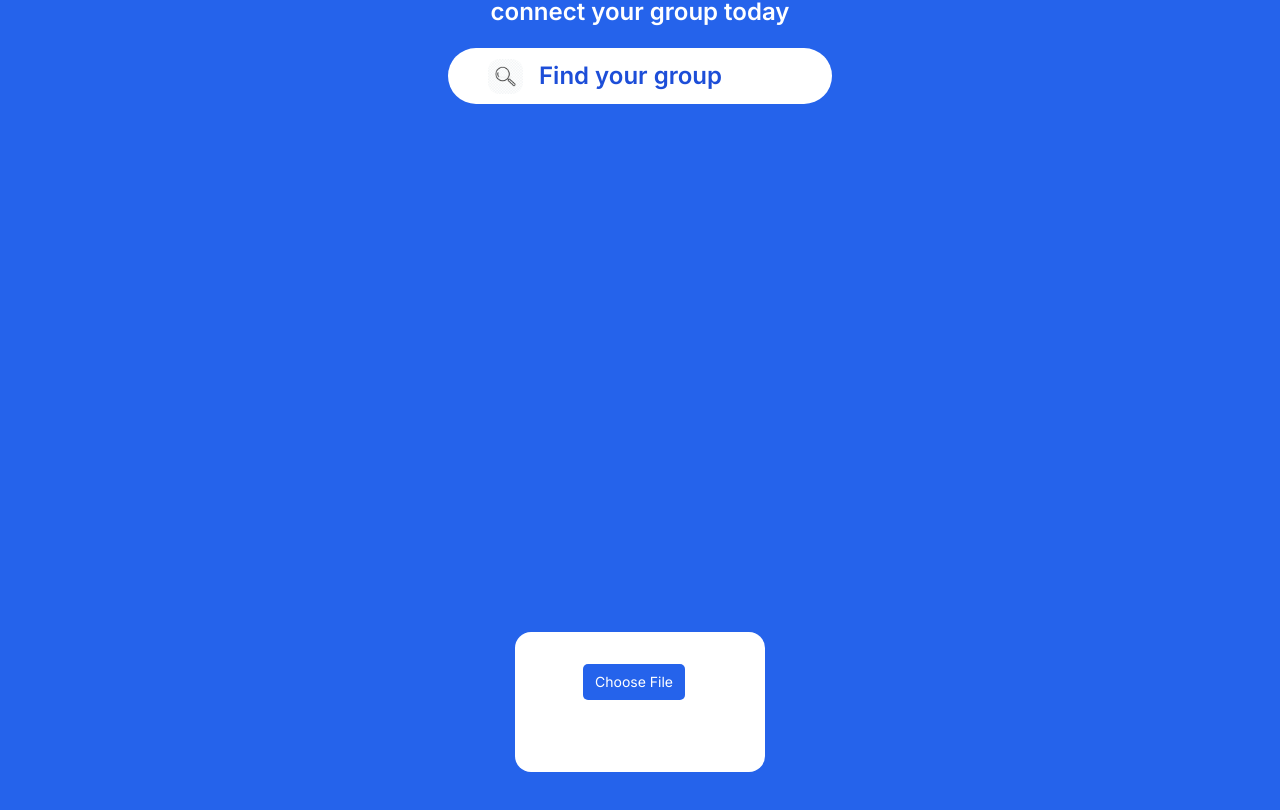
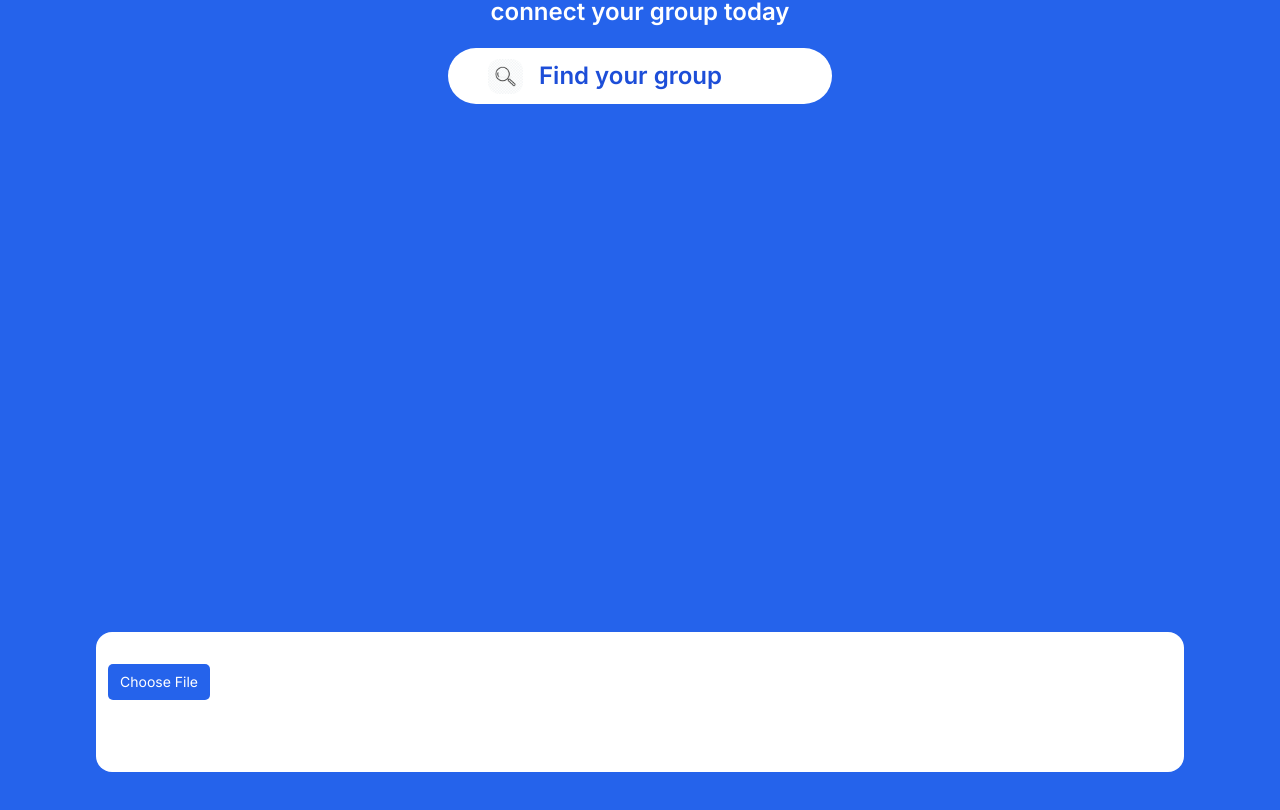
Before and after one commit to Bifrost-Builders/MyndaAlbum-appid, a Next.js app in the folder my-app/: page / in a window 1280 px wide. Shown: the part 196-1006 px from the top of the page. Built offline with nearby package versions, Linux system fonts and the light colour scheme.

Commit message:
Image upload asamt landing page

```diff
--- a/my-app/src/app/components/ImageUi/album.tsx
+++ b/my-app/src/app/components/ImageUi/album.tsx
@@ -1,15 +1,19 @@
 "use client";
 import { useState } from "react";
+
+/*
+    Phone version one image then next image new line
+*/
 
 export default function Album() {
 
     //Used to store single image (Current selecton)
-    const [image, setImage] = useState([]);
+    const [images, setImages] = useState([]);
 
     return (
         <section className="max-h-full h-fit w-[250px] flex-col gap-5 bg-white rounded-2xl px-3 py-3">
             {
-                image.map((i,index) => (
+                images.map((i,index) => (
                     <img
                     key={index}
                     src={i}
@@ -22,7 +26,7 @@ export default function Album() {
                 type="file"
                 className="h-24 w-full text-blue-500 file:bg-blue-600 file:outline-none file:border-none file:text-white file:rounded-[5px] file:text-sm file:px-3 file:py-2 mt-5 text-transparent ml-14"
                 onChange={(event) => {
-                    setImage([...image,URL.createObjectURL(event.target.files[0])]);
+                    setImages([...images,URL.createObjectURL(event.target.files[0])]);
                 }}
             />
         </section>
--- /dev/null
+++ b/my-app/src/app/components/ImageUi/imageData.tsx
@@ -0,0 +1,59 @@
+"use client";
+import { useState } from "react";
+import clsx from "clsx";
+
+export default function ImageIntake() {
+  const [images, setImages] = useState([]);
+
+  const handleFileChange = (event) => {
+    const file = event.target.files[0];
+    if (file) {
+      setImages([...images, URL.createObjectURL(file)]);
+    }
+  };
+
+  const getGridClass = () => {
+    const imageCount = images.length;
+    if (imageCount <= 3) {
+      return "grid-cols-1";
+    } else if (imageCount <= 7) {
+      return "grid-cols-2";
+    } else {
+      return "grid-cols-4";
+    }
+  };
+
+  const removeImage = (index) => {
+    const updatedImages = images.filter((_, i) => i !== index);
+    setImages(updatedImages);
+  };
+
+  return (
+    <section className="bg-white max-h-full h-fit w-full rounded-2xl px-3 py-3">
+      <section className={clsx("grid gap-4", getGridClass())}>
+        {images.map((src, index) => (
+          <div className="relative" key={index}>
+            <img
+              src={src}
+              alt={`Image nr: ${index + 1}`}
+              className="rounded-xl mb-3"
+            />
+            <button
+              className="absolute top-0 h-full w-full bg-black bg-opacity-90 text-white rounded-xl p-2 opacity-0 hover:opacity-100 transition-opacity font-bold"
+              onClick={() => removeImage(index)}
+            >
+                <h1>Remove image</h1>
+            </button>
+          </div>
+        ))}
+      </section>
+
+      <input
+        type="file"
+        accept="image/*"
+        className="h-24 w-full text-blue-500 file:bg-blue-600 file:outline-none file:border-none file:text-white file:rounded-[5px] file:text-sm file:px-3 file:py-2 mt-5 text-transparent"
+        onChange={handleFileChange}
+      />
+    </section>
+  );
+}
--- a/my-app/src/app/page.tsx
+++ b/my-app/src/app/page.tsx
@@ -2,6 +2,7 @@
 import Search from './components/HomeUi/Search';
 import React, { useState } from 'react';
 import Album from './components/ImageUi/album';
+import ImageIntake from './components/ImageUi/imageData';
 
 export default function Home() {
   return (
@@ -11,7 +12,7 @@ export default function Home() {
         <Search />
       </div>
 
-      <Album></Album>
+      <ImageIntake></ImageIntake>
 
 
     </main>
--- a/my-app/tailwind.config.ts
+++ b/my-app/tailwind.config.ts
@@ -13,6 +13,9 @@ const config: Config = {
         'Blue': '034078',
         'DarkBlue': '0A1128',
       },
+      gridTemplateColumns: {
+        'fluid': 'repeat(auto-fit, minmax(20rem, 1fr))',
+      }
     },
   },
   plugins: [],
```
